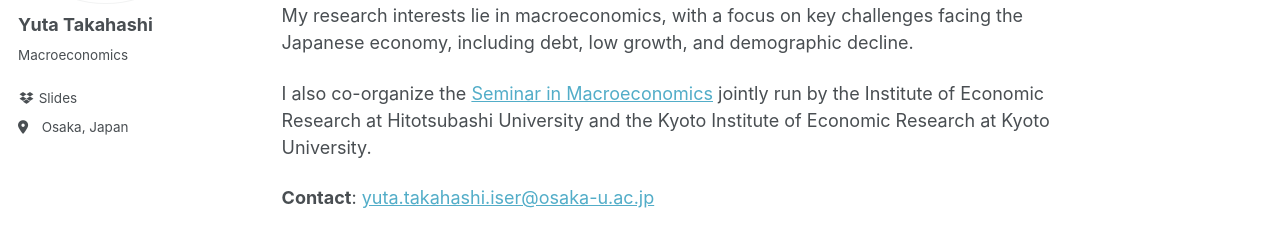
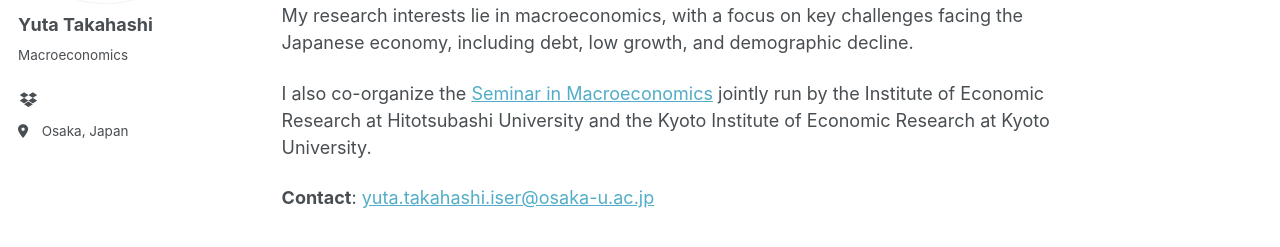
Before and after one commit to yuta-takahashi-1211/yuta-takahashi-1211.github.io, a Jekyll site: the page built from index.md, in a window 1280 px wide. Shown: the part 236-483 px from the top of the page. Built offline with Jekyll 4.4.1, drawn with Linux system fonts in a browser that asks for light colours.

Commit message:
Implement icon-only style for author URLs
Add styles for icon-only display in author URLs

```diff
--- a/_sass/layout/_sidebar.scss
+++ b/_sass/layout/_sidebar.scss
@@ -262,3 +262,29 @@
     }
   }
 }
+
+/* --------------------------------------------------------------------------
+   Icon-only (Dropbox 等): ラベルを隠してアイコンだけ表示する最小スタイル
+   author-profile.html 側で <li class="icon-only"> を付与した要素に適用
+   -------------------------------------------------------------------------- */
+
+.author__urls .icon-only .label {
+  display: none;
+}
+
+.author__urls .icon-only i {
+  /* アイコンをやや大きくして視認性を確保 */
+  font-size: $type-size-4;
+  line-height: 1;
+  vertical-align: middle;
+}
+
+.author__urls .icon-only a {
+  /* クリック領域を少し広げる（テキストが無い分の余白調整） */
+  padding-top: 4px;
+  padding-bottom: 4px;
+  /* 下線は hover 時も付けない方が“ボタン風”で視認性が良い場合が多い */
+  &:hover {
+    text-decoration: none;
+  }
+}
```
